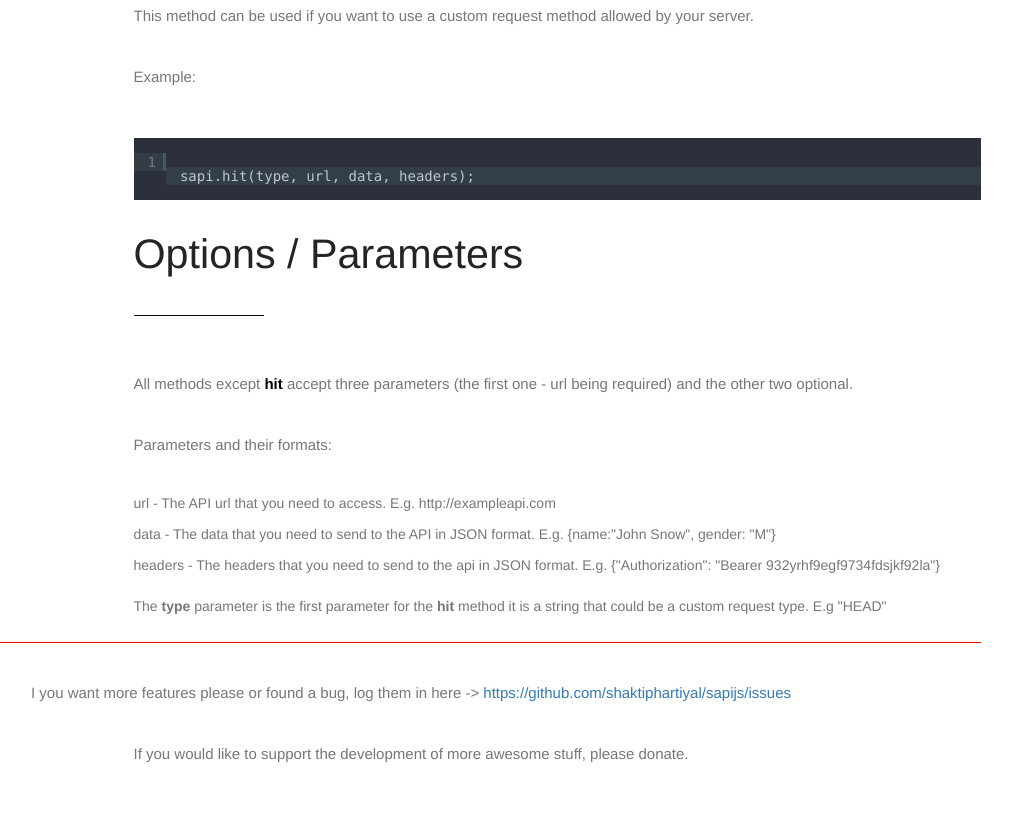
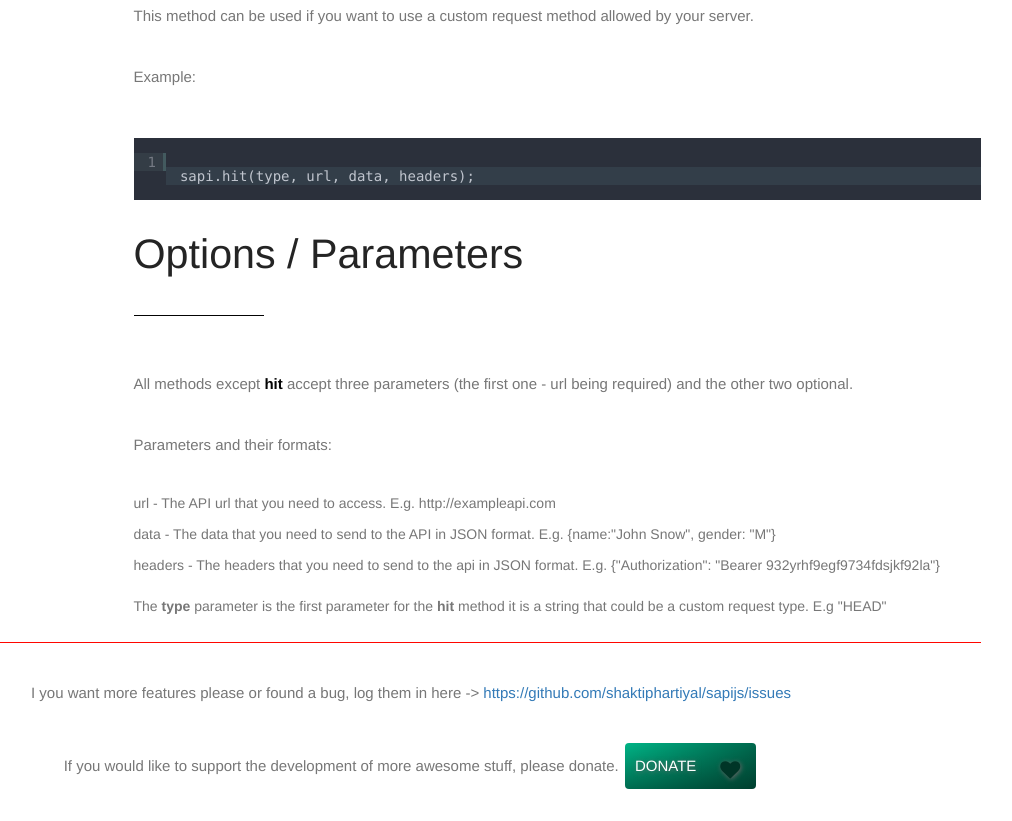
Before and after one commit to shaktiphartiyal/sapijs, a plain HTML site: page docs/index.html in a window 1280 px wide. Shown: the part 3414-4235 px from the top of the page, without its empty margins (229-1241 px from the left). Before the commit the page ends 4211 px from the top, so only its background shows below. Drawn offline with Linux system fonts and the light colour scheme; no server answers.

Commit message:
:construction: Documentation

```diff
--- a/docs/index.html
+++ b/docs/index.html
@@ -39,7 +39,48 @@
 
     <script src="js/jquery.min.js"></script>
 
+<style type="text/css">
+    a.donate {
+        display: inline-block;
+        margin: 2px;
+        position: relative;
+        text-decoration: none;
+    }
+    .donate {
+        background: #00684d;
+        background: -webkit-linear-gradient(top, transparent 0%, rgba(0, 0, 0, 0.4) 100%), -webkit-linear-gradient(left, #00b486 0%, #00684d 50%, #00b486 100%);
+        background: linear-gradient(to bottom, transparent 0%, rgba(0, 0, 0, 0.4) 100%), linear-gradient(to right, #00b486 0%, #00684d 50%, #00b486 100%);
+        background-position: 0 0;
+        background-size: 200% 100%;
+        border-radius: 4px;
+        color: #fff;
+        padding: 10px 60px 10px 10px;
+        text-shadow: 1px 1px 5px #666;
+        -webkit-transition: all 800ms;
+        transition: all 800ms;
+    }
+    .donate:after {
+        color: #003527;
+        content: "\f004";
+        font: 20px "FontAwesome";
+        padding: 10px 0;
+        padding-left: 15px;
+        position: absolute;
+        right: 16px;
+        top: 7px;
+        -webkit-transition: all 600ms 200ms;
+        transition: all 600ms 200ms;
+    }
+    .donate:hover {
+        background-position: -100% 0;
+    }
+    .donate:hover:after {
+        color: #fff;
+        text-shadow: 0 0 10px #000;
+    }
 
+
+</style>
 
 </head>
 
@@ -334,6 +375,7 @@
                 </p>
                 <p>
                     If you would like to support the development of more awesome stuff, please donate.
+                    <a href="https://paypal.me/shaktiphartiyal" class="donate" target="_blank">DONATE</a>
                 </p>
             </div>
             <hr/>
```
